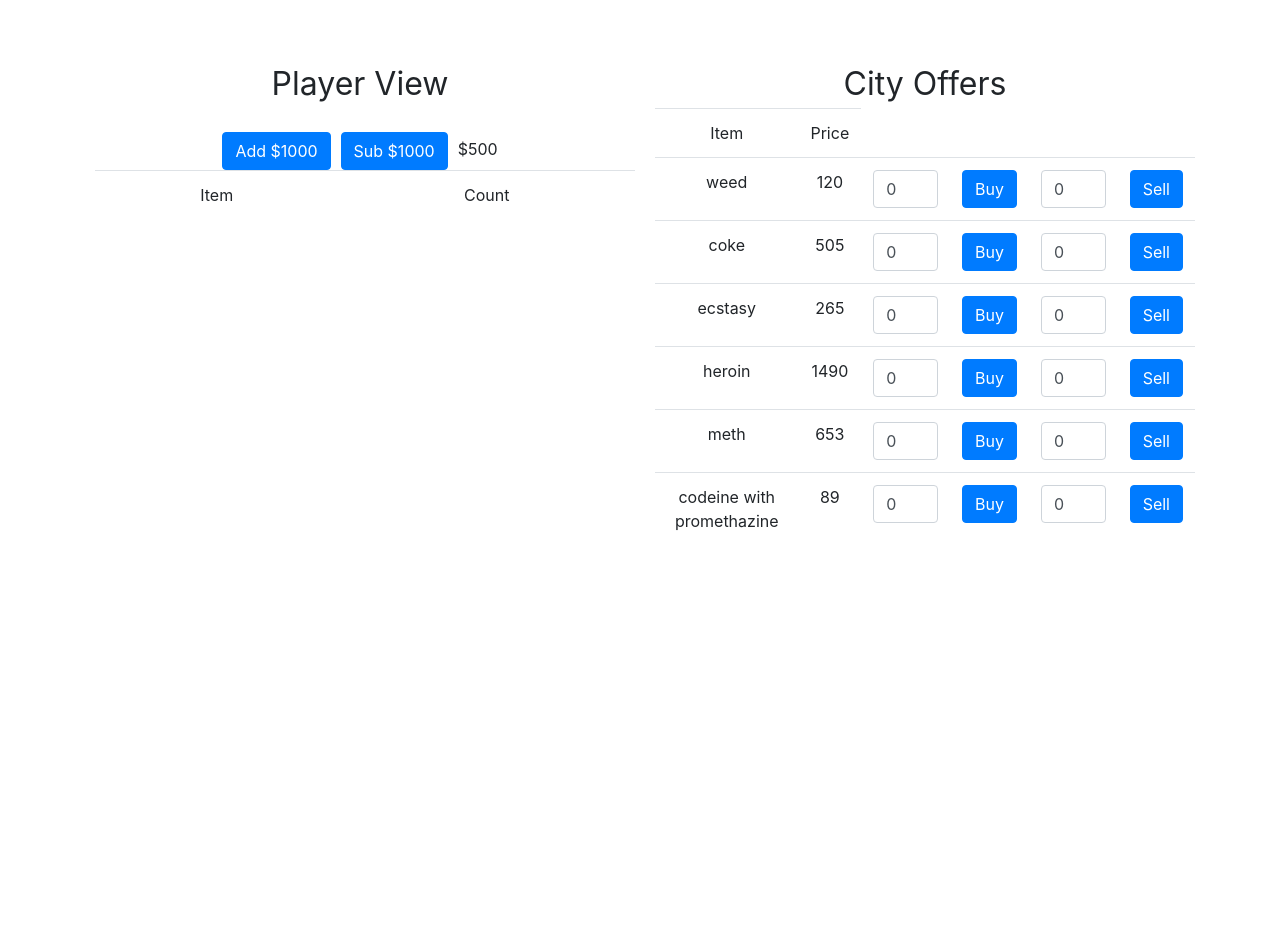
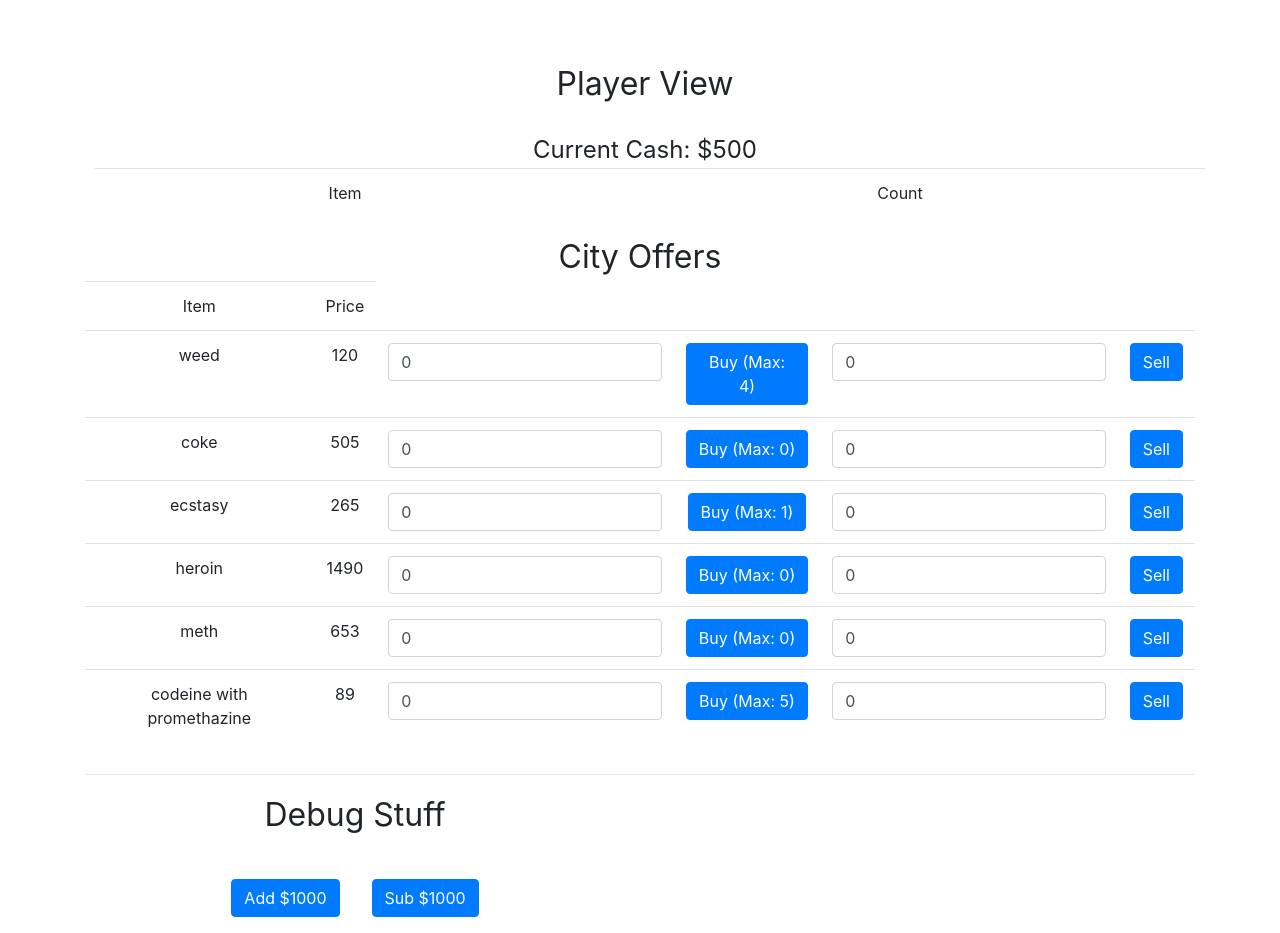
Before and after one commit to onewland/dopewars, a React (Create React App) app: page / in a window 1280 px wide. Shown: the part 100-1033 px from the top of the page. Before the commit the page ends 800 px from the top, so only its background shows below. Built offline with nearby package versions, Linux system fonts and the light colour scheme.

Commit message:
rearrange elements, display max purchase

```diff
--- a/src/App.css
+++ b/src/App.css
@@ -34,3 +34,7 @@ header {
 #header-row {
   margin-bottom: 4em;
 }
+
+#moneyDisplay {
+  font-size: x-large;
+}
--- a/src/App.js
+++ b/src/App.js
@@ -12,7 +12,7 @@ import './App.css';
 
 class MoneyViewer extends React.Component {
   render() {
-    return <span id="moneyDisplay">${this.props.money}</span>
+    return <span id="moneyDisplay">Current Cash: ${this.props.money}</span>
   }
 }
 
@@ -63,6 +63,11 @@ class OfferViewer extends React.Component {
     }
   }
 
+  maxPurchase(offer) {
+    const playerCash = this.props.money;
+    return Math.floor(playerCash/offer.price);
+  }
+
   offerList() {
     return this.props.offers.map(offer =>
       <tr key={offer.productName}>
@@ -77,7 +82,7 @@ class OfferViewer extends React.Component {
               value={this.state.offerQuantities[offer.productName]['buy']}
               placeholder="# Buy"/>
         </td>
-        <td><Button data-product={offer.productName} onClick={() => this.attemptPurchase(offer)}>Buy</Button></td>
+        <td><Button data-product={offer.productName} onClick={() => this.attemptPurchase(offer)}>Buy (Max: {this.maxPurchase(offer)})</Button></td>
         <td>
           <Form.Control
             data-offer-type="sell"
@@ -253,17 +258,26 @@ class Game extends React.Component {
           <Col className="space-children">
             <header>Player View</header>
             <br/>
-            <Button onClick={this.adjustMoneyCurry(1000)}>Add $1000</Button>
-            <Button onClick={this.adjustMoneyCurry(-1000)}>Sub $1000</Button>
             <MoneyViewer money={this.state.money}/>
             <InventoryViewer inventory={this.state.playerInventory}/>
           </Col>
+        </Row>
+        <Row>
           <OfferViewer
             money={this.state.money}
             offers={this.state.offers}
             onPlayerBalanceChange={this.onPlayerBalanceChange}
             onPlayerInventoryChange={this.onPlayerInventoryChange}
             playerInventory={this.state.playerInventory} />
+        </Row>
+        <hr/>
+        <Row>
+          <Col className="col-6">
+            <header>Debug Stuff</header>
+            <br/>
+            <Button onClick={this.adjustMoneyCurry(1000)} className="m-3">Add $1000</Button>
+            <Button onClick={this.adjustMoneyCurry(-1000)} className="m-3">Sub $1000</Button>
+          </Col>
         </Row>
       </Container>
     );
```
